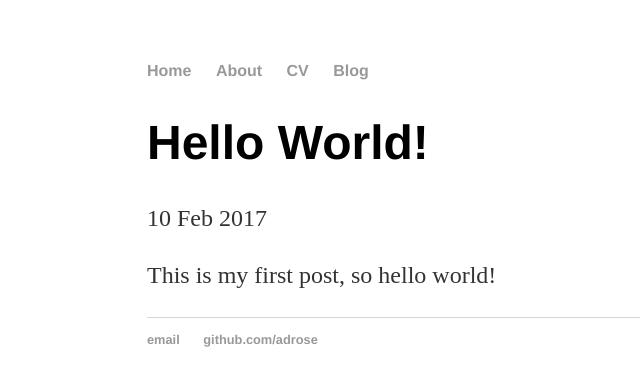
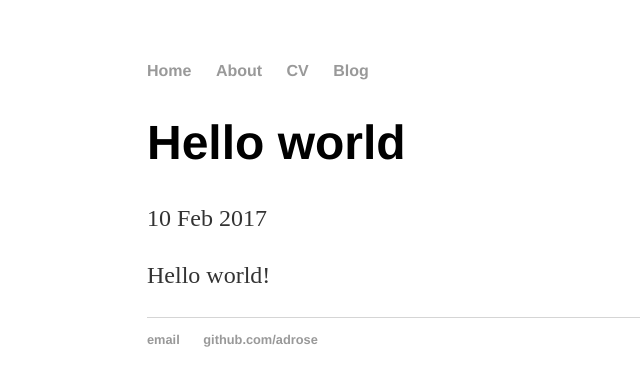
Before and after one commit to adrose/adrose.github.io, a Jekyll site: the page built from _posts/2017-02-10-Hello-world.md, in a window 1280 px wide. Shown: the top 386 px of the page, without its empty margins (45-685 px from the left). Built offline with Jekyll 4.4.1, drawn with Linux system fonts in a browser that asks for light colours.

Commit message:
Update 2017-02-10-Hello-world.md

```diff
--- a/_posts/2017-02-10-Hello-world.md
+++ b/_posts/2017-02-10-Hello-world.md
@@ -1,7 +1,7 @@
 ---
 layout: post
-title: "Hello World!"
+title: "Hello world"
 date: 2017-02-10
 ---
 
-This is my first post, so hello world!
+Hello world!
```
